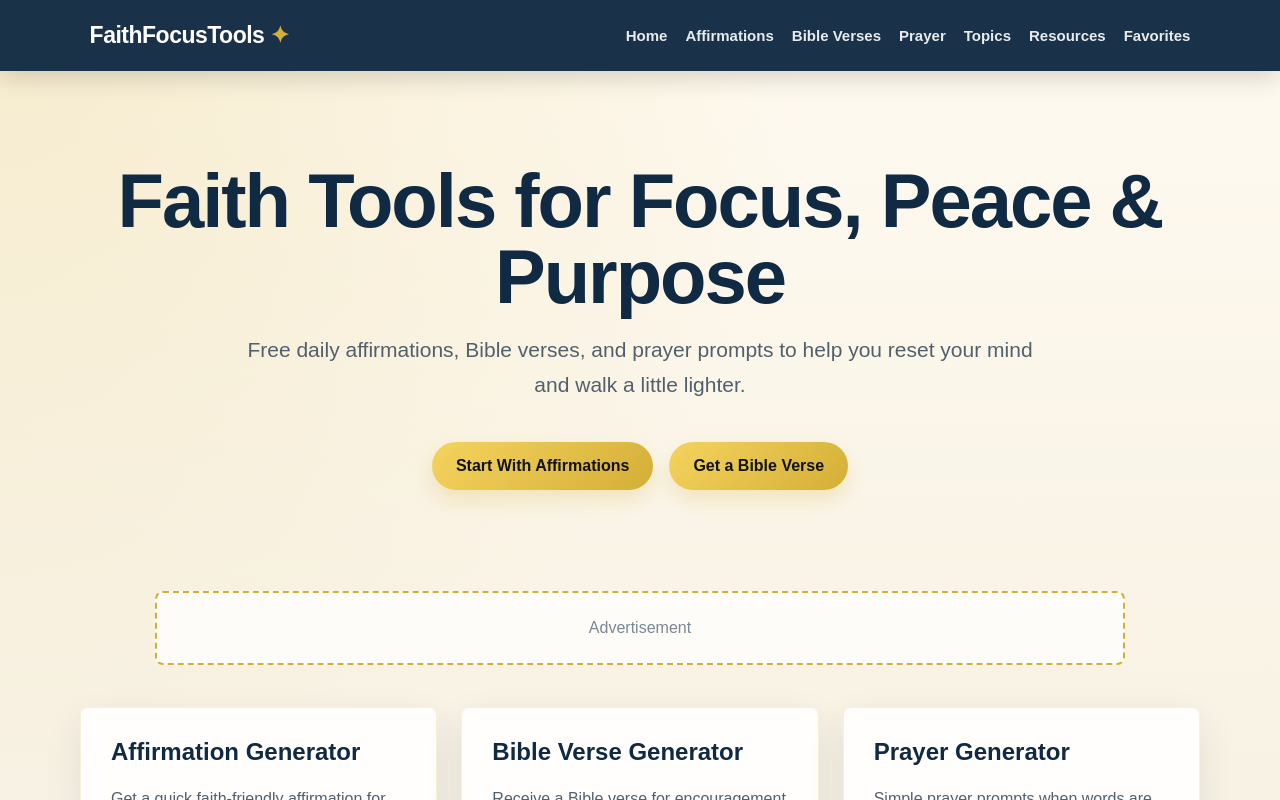
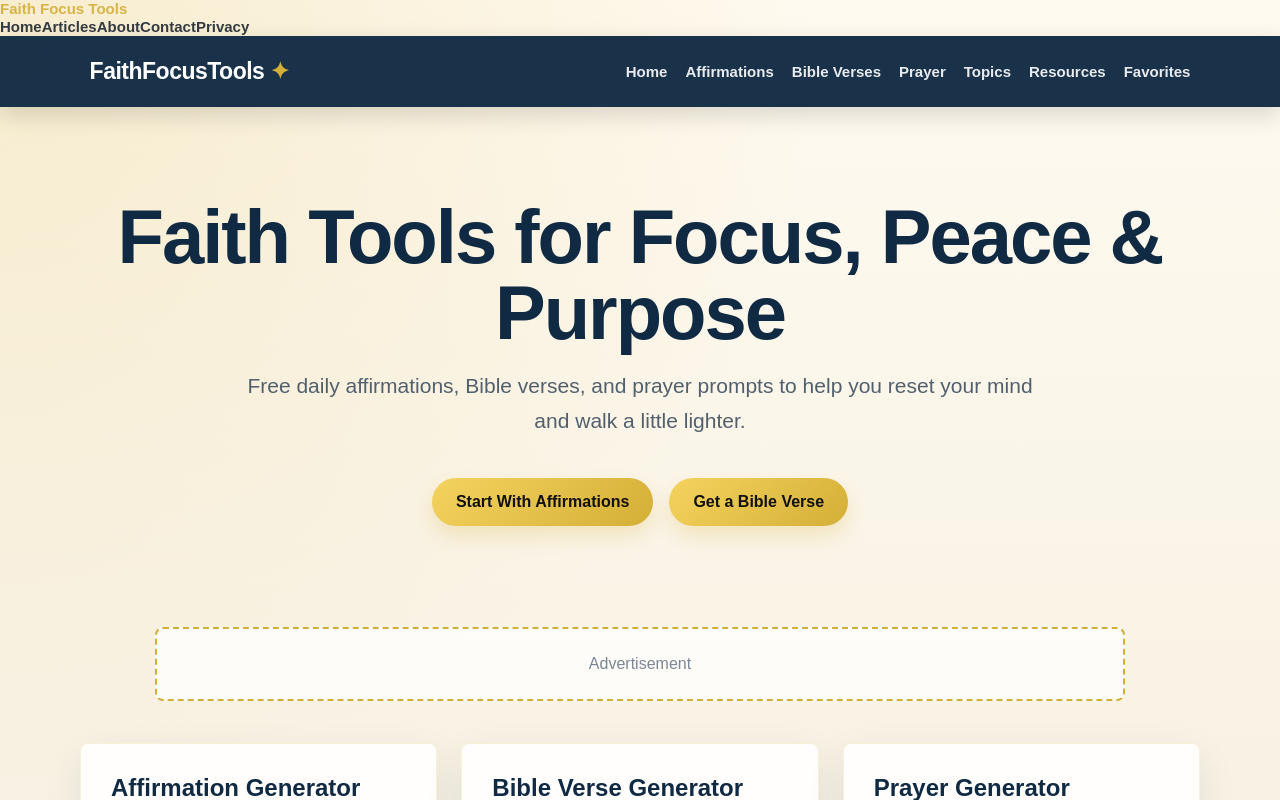
Before and after one commit to m2tmultimedia-eng/faith-focus-tools, a Next.js app: page / in a window 1280 px wide. Shown: the top 800 px of the page. Built offline with nearby package versions, Linux system fonts and the light colour scheme; no server answers.

Commit message:
Add visible navigation links

```diff
--- a/app/layout.tsx
+++ b/app/layout.tsx
@@ -60,6 +60,21 @@ export default function RootLayout({
       </head>
 
       <body>
+
+<nav className="border-b">
+  <div className="mx-auto flex max-w-6xl items-center justify-between px-6 py-4">
+    <a href="/" className="text-xl font-bold">Faith Focus Tools</a>
+
+    <div className="flex gap-5 text-sm font-medium">
+      <a href="/">Home</a>
+      <a href="/articles">Articles</a>
+      <a href="/about">About</a>
+      <a href="/contact">Contact</a>
+      <a href="/privacy">Privacy</a>
+    </div>
+  </div>
+</nav>
+
         <JsonLd data={websiteJsonLd()} />
         <JsonLd data={organizationJsonLd()} />
         <SiteHeader />
```
